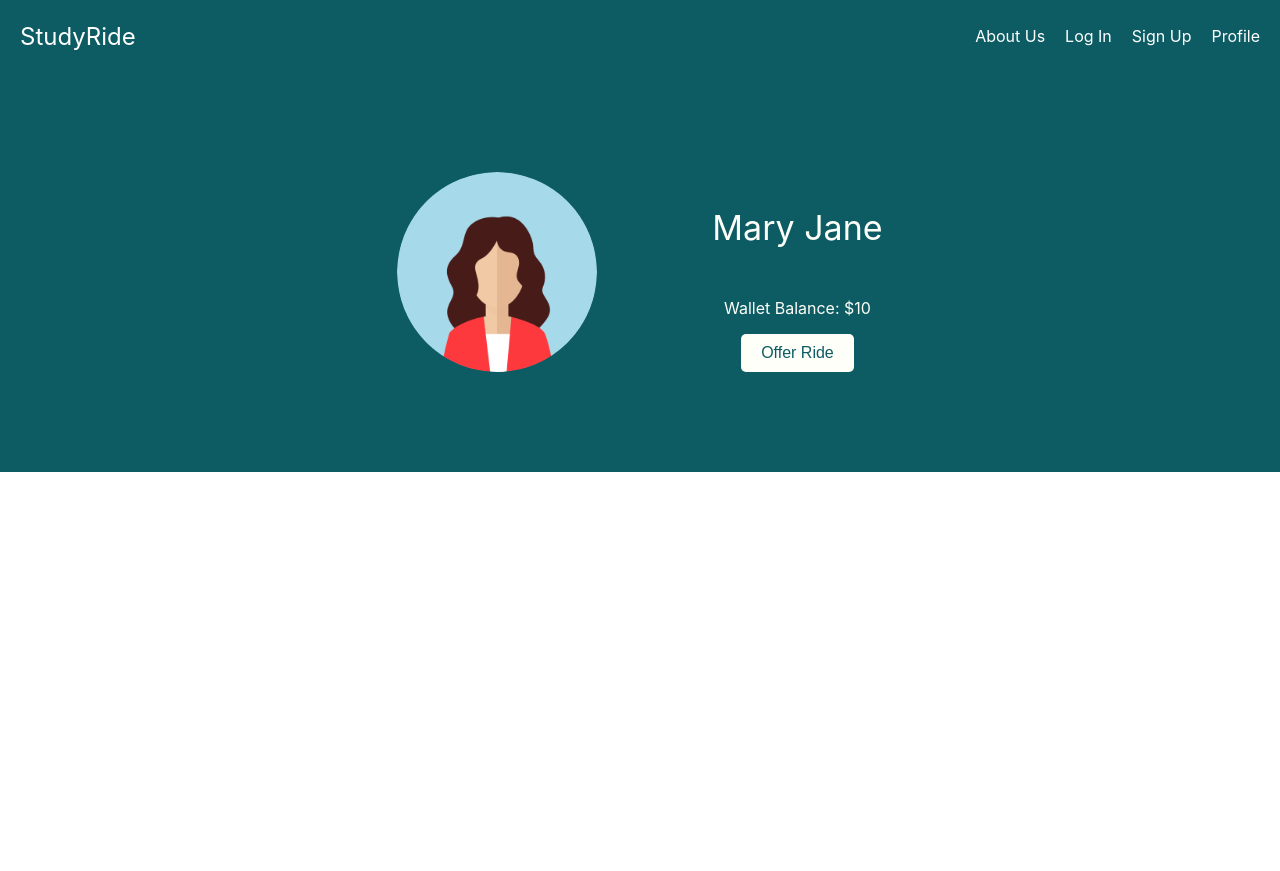
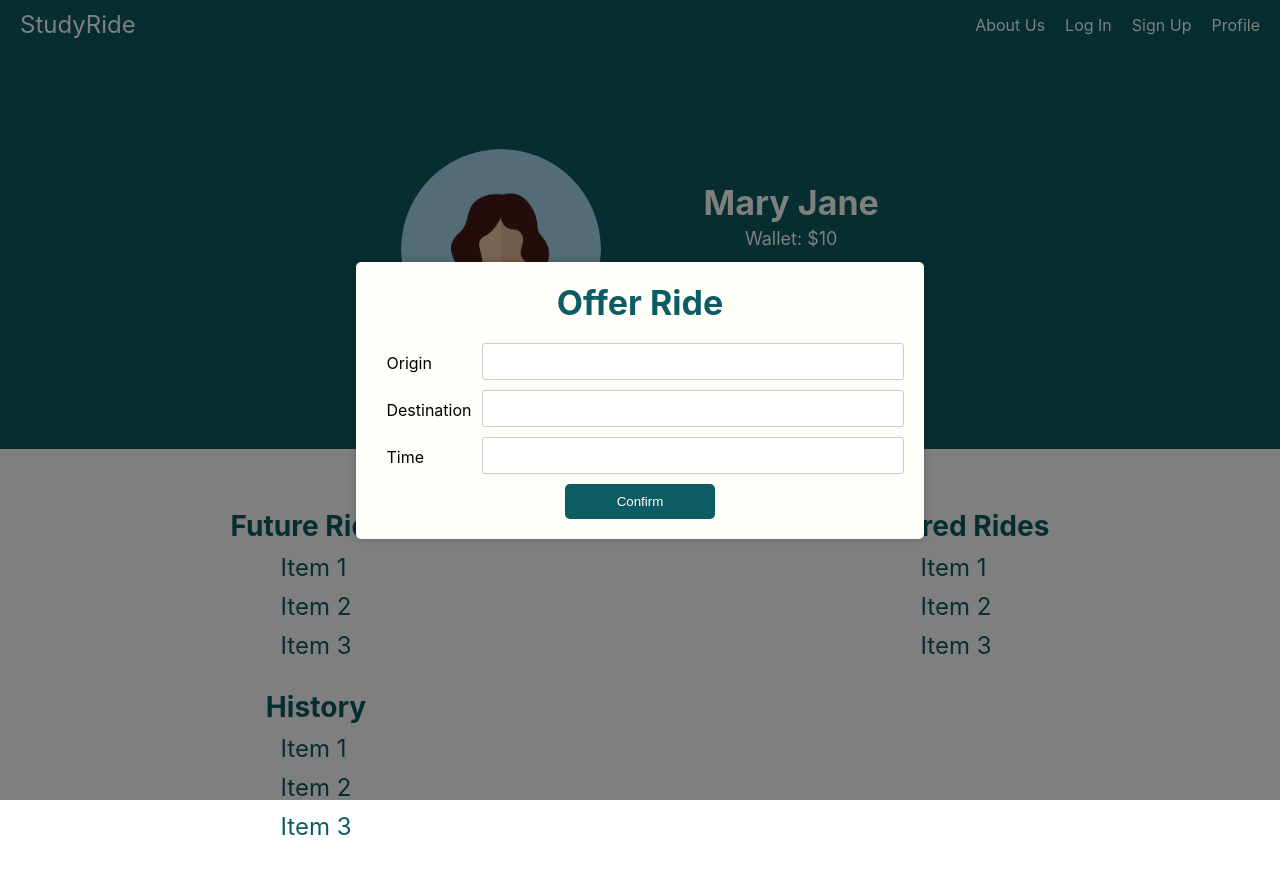
Before and after one commit to StudyRide/HackMIT2023, a React (Create React App) app in the folder client/: page /dashboard in a window 1280 px wide. Both pictures are taken after a click on the button "Offer Ride". Before the commit the page ends 800 px from the top, so only its background shows below. Built offline with nearby package versions, Linux system fonts and the light colour scheme.

Commit message:
Dashboard

```diff
--- a/client/src/Main_Container_1.css
+++ b/client/src/Main_Container_1.css
@@ -22,7 +22,8 @@
   /* Search hook styles */
   .search-hook {
     color:#FFFFFA;
-    font-size: 42px;
+    font-size: 48px;
+    margin-bottom: 20px;
   }
 
   /* Search bar styles */
--- /dev/null
+++ b/client/src/OfferRideDialog.css
@@ -0,0 +1,73 @@
+/* OfferRideDialog.css */
+
+/* Dialog styles */
+.dialog {
+    display: none;
+    position: fixed;
+    top: 0;
+    left: 0;
+    width: 100%;
+    height: 100%;
+    background-color: rgba(0, 0, 0, 0.5);
+    justify-content: center;
+    align-items: center;
+    z-index: 1;
+  }
+
+  .dialog.open {
+    display: flex;
+  }
+
+  /* Dialog content styles */
+  .dialog-content {
+
+    background-color: #FFFFFA;
+    padding: 20px;
+    width: auto;
+    border-radius: 5px;
+    box-shadow: 0px 0px 10px rgba(0, 0, 0, 0.2);
+    text-align: center;
+    display: flex;
+    flex-direction: column;
+    align-items: space-between;
+  }
+
+  .dialog-content h2 {
+    color: #0D5C63;
+    font-size: 34px;
+    margin-bottom: 20px;
+  }
+
+  /* Input and button styles */
+  .input-boxes {
+    display: flex;
+    flex-direction: row;
+    justify-content: space-between;
+}
+
+  label {
+    padding: 10px;
+  }
+
+  input {
+    width: 400px;
+    padding: 10px;
+    margin-bottom: 10px;
+    border: 1px solid #ccc;
+    border-radius: 3px;
+  }
+
+  button {
+    padding: 10px 20px;
+    background-color: #0D5C63;
+    color: #FFFFFA;
+    border: none;
+    border-radius: 5px;
+    cursor: pointer;
+    width: 150px;
+    align-self: center;
+  }
+
+  button:hover {
+    background-color: #0056b3;
+  }
--- /dev/null
+++ b/client/src/OfferRideDialog.js
@@ -0,0 +1,57 @@
+import React, { useState } from 'react';
+import './OfferRideDialog.css'; // Import your CSS file
+
+function OfferRideDialog({ isOpen, onClose }) {
+  const [origin, setOrigin] = useState('');
+  const [destination, setDestination] = useState('');
+  const [time, setTime] = useState('');
+
+  const handleConfirm = () => {
+    // Handle the confirmation logic (e.g., send data to the server)
+    // You can access the origin and destination values here
+    console.log('Origin:', origin);
+    console.log('Destination:', destination);
+    console.log('Time:', time);
+
+    // Close the dialog
+    onClose();
+  };
+
+  return (
+    <div className={`dialog ${isOpen ? 'open' : ''}`}>
+      <div className="dialog-content">
+        <h2>Offer Ride</h2>
+        <div className='input-boxes'>
+            <label htmlFor="origin">Origin</label>
+            <input
+                type="text"
+                id="origin"
+                value={origin}
+                onChange={(e) => setOrigin(e.target.value)}
+            />
+        </div>
+        <div className='input-boxes'>
+            <label htmlFor="destination">Destination</label>
+            <input
+                type="text"
+                id="destination"
+                value={destination}
+                onChange={(e) => setDestination(e.target.value)}
+            />
+        </div>
+        <div className='input-boxes'>
+            <label htmlFor="time">Time</label>
+                <input
+                type="text"
+                id="time"
+                value={time}
+                onChange={(e) => setTime(e.target.value)}
+                />
+        </div>
+        <button onClick={handleConfirm}>Confirm</button>
+      </div>
+    </div>
+  );
+}
+
+export default OfferRideDialog;
--- a/client/src/PersonDash.css
+++ b/client/src/PersonDash.css
@@ -1,7 +1,17 @@
-.person-dash {
+.rides-section {
     display: flex;
+    flex-direction: row;
+    justify-content: space-around;
+    align-items: flex-start ;
+    margin-top: 60px;
+}
+
+
+
+.my-rides {
+    width: fit-content;
+    display: flex;
+    flex-direction: column;
     justify-content: center;
     align-items: center;
-    padding: 15%;
-    height: auto; /* Center the content vertically in the viewport */
-  }
+}
--- a/client/src/PersonDash.js
+++ b/client/src/PersonDash.js
@@ -1,12 +1,25 @@
 import React from 'react';
 import Navbar from './Navbar.js';
 import ProfileInfo from './ProfileInfo.js';
+import ToggleList from './ToggleLists.js';
+import './PersonDash.css';
 
 function PersonDash() {
+    const futureRides = ["Item 1", "Item 2", "Item 3"];
+    const history = ["Item 1", "Item 2", "Item 3"];
+    const offeredRides = ["Item 1", "Item 2", "Item 3"];
     return(
         <div className="person-dash">
             <Navbar />
             <ProfileInfo />
+            <div className="rides-section">
+                <div className="my-rides">
+                    <ToggleList title="Future Rides" items={futureRides} />
+                    <ToggleList title="History" items={history} />
+                </div>
+                <ToggleList  title="Offered Rides" items={offeredRides} />
+            </div>
+
         </div>
 
     );
--- a/client/src/ProfileInfo.css
+++ b/client/src/ProfileInfo.css
@@ -1,4 +1,9 @@
 /* ProfileInfo.css */
+
+* {
+  margin: 0;
+  padding: 0;
+}
 
 /* Profile info container styles */
 .profile-info {
@@ -16,7 +21,6 @@
     width: 200px; /* Adjust as needed */
     height: auto; /* Adjust as needed */
     border-radius: 50%; /* Make it round for a profile picture */
-    margin-right: 20px;
   }
 
   /* Profile details styles */
@@ -24,16 +28,24 @@
     display: flex;
     flex-direction: column;
     align-items: center;
-    color: #FFFFFA;
   }
 
   .name {
     font-size: 34px;
+    color: #FFFFFA;
   }
+
+  .wallet {
+    font-size: 18px;
+    margin-top: 5px;
+    color: #FFFFFA;
+  }
+
 
   /* Offer ride button styles */
   .offer-ride-button {
     padding: 10px 20px;
+    margin-top: 30px;
     font-size: 16px;
     background-color: #FFFFFA;;
     color: #0D5C63;
--- a/client/src/ProfileInfo.js
+++ b/client/src/ProfileInfo.js
@@ -1,17 +1,32 @@
 // ProfileInfo.js
 
-import React from 'react';
+import React, { useState } from 'react';
 import './ProfileInfo.css';
 import profilePic from './profile-picture.png';
+import OfferRideDialog from './OfferRideDialog';
+
 
 function ProfileInfo() {
+
+  const [isDialogOpen, setIsDialogOpen] = useState(false);
+
+  const handleOpenDialog = () => {
+    setIsDialogOpen(true); // Open the dialog when this function is called
+  };
+
+  const handleCloseDialog = () => {
+    setIsDialogOpen(false); // Close the dialog when this function is called
+  };
+
   return (
     <div className="profile-info">
       <img src={profilePic} alt="Profile" className="profile-picture" />
       <div className="profile-details">
-        <p className='name'>Mary Jane</p>
-        <p className="wallet">Wallet Balance: $10</p>
-        <button className="offer-ride-button">Offer Ride</button>
+        <h2 className='name'>Mary Jane</h2>
+        <p className='wallet'>Wallet: $10</p>
+        <button className="offer-ride-button" onClick={handleOpenDialog}>Offer Ride</button>
+      {/* Render the dialog with isOpen and onClose props */}
+      <OfferRideDialog isOpen={isDialogOpen} onClose={handleCloseDialog} />
       </div>
     </div>
   );
--- /dev/null
+++ b/client/src/ToggleList.css
@@ -0,0 +1,29 @@
+/* ToggleList.css */
+
+/* Toggle list container styles */
+.toggle-list {
+    margin-bottom: 20px;
+    display: flex;
+    flex-direction: column;
+    justify-content: center;
+    align-items: center;
+    width: fit-content;
+    color: #0D5C63;
+    font-size: 24px;
+  }
+
+  /* Toggle list title styles */
+  .toggle-list h3 {
+    cursor: pointer;
+    margin-bottom: 10px;
+  }
+
+  /* List item styles */
+  .toggle-list ul {
+    list-style-type: none;
+    padding: 0;
+  }
+
+  .toggle-list ul li {
+    margin-bottom: 10px;
+  }
--- /dev/null
+++ b/client/src/ToggleLists.js
@@ -0,0 +1,23 @@
+// ToggleList.js
+
+import React, { useState } from 'react';
+import './ToggleList.css';
+
+function ToggleList({ title, items }) {
+  const [isCollapsed, setIsCollapsed] = useState(false);
+
+  return (
+    <div className="toggle-list">
+      <h3 onClick={() => setIsCollapsed(!isCollapsed)}>{title}</h3>
+      {!isCollapsed && (
+        <ul>
+          {items.map((item, index) => (
+            <li key={index}>{item}</li>
+          ))}
+        </ul>
+      )}
+    </div>
+  );
+}
+
+export default ToggleList;
```
